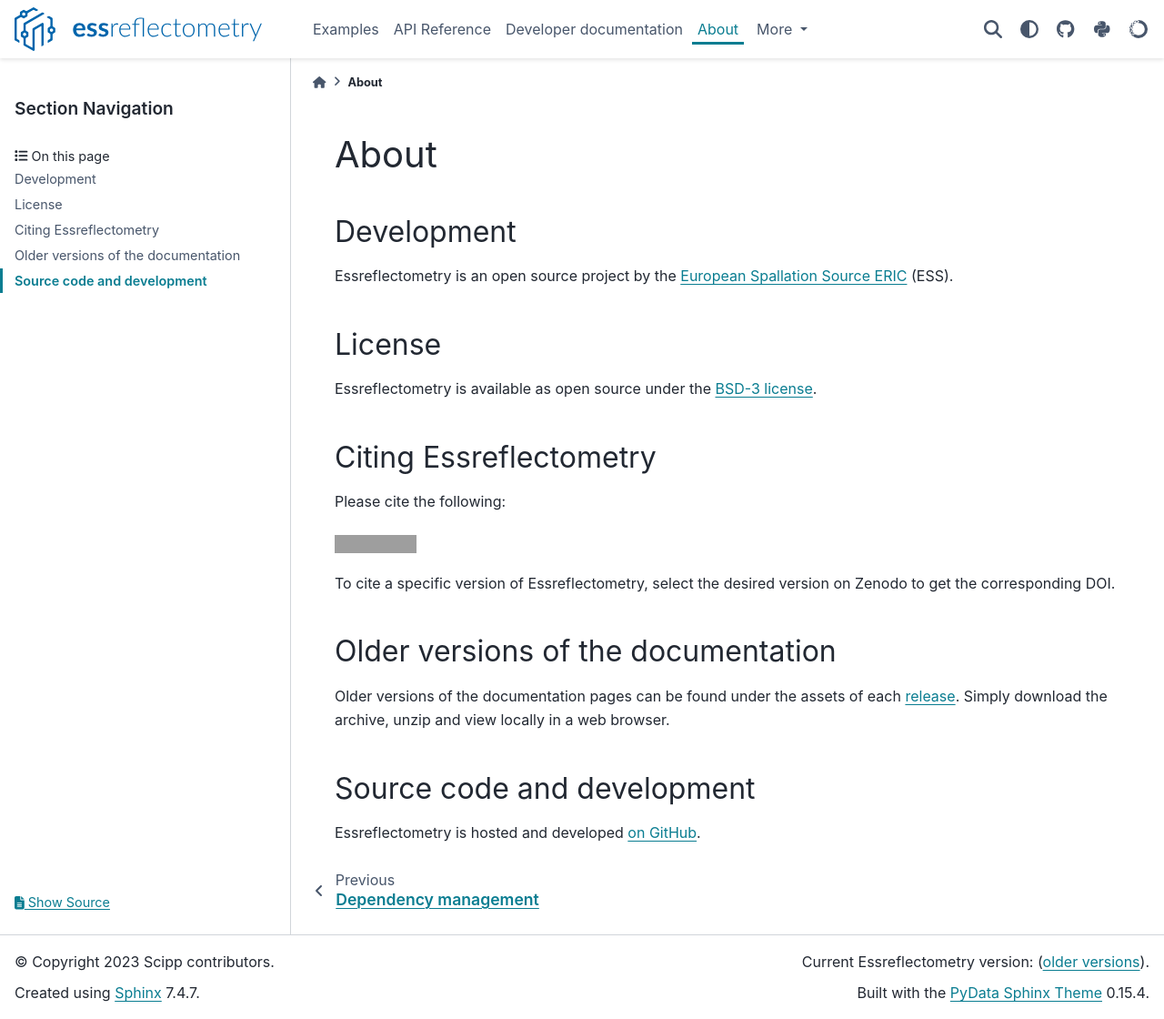
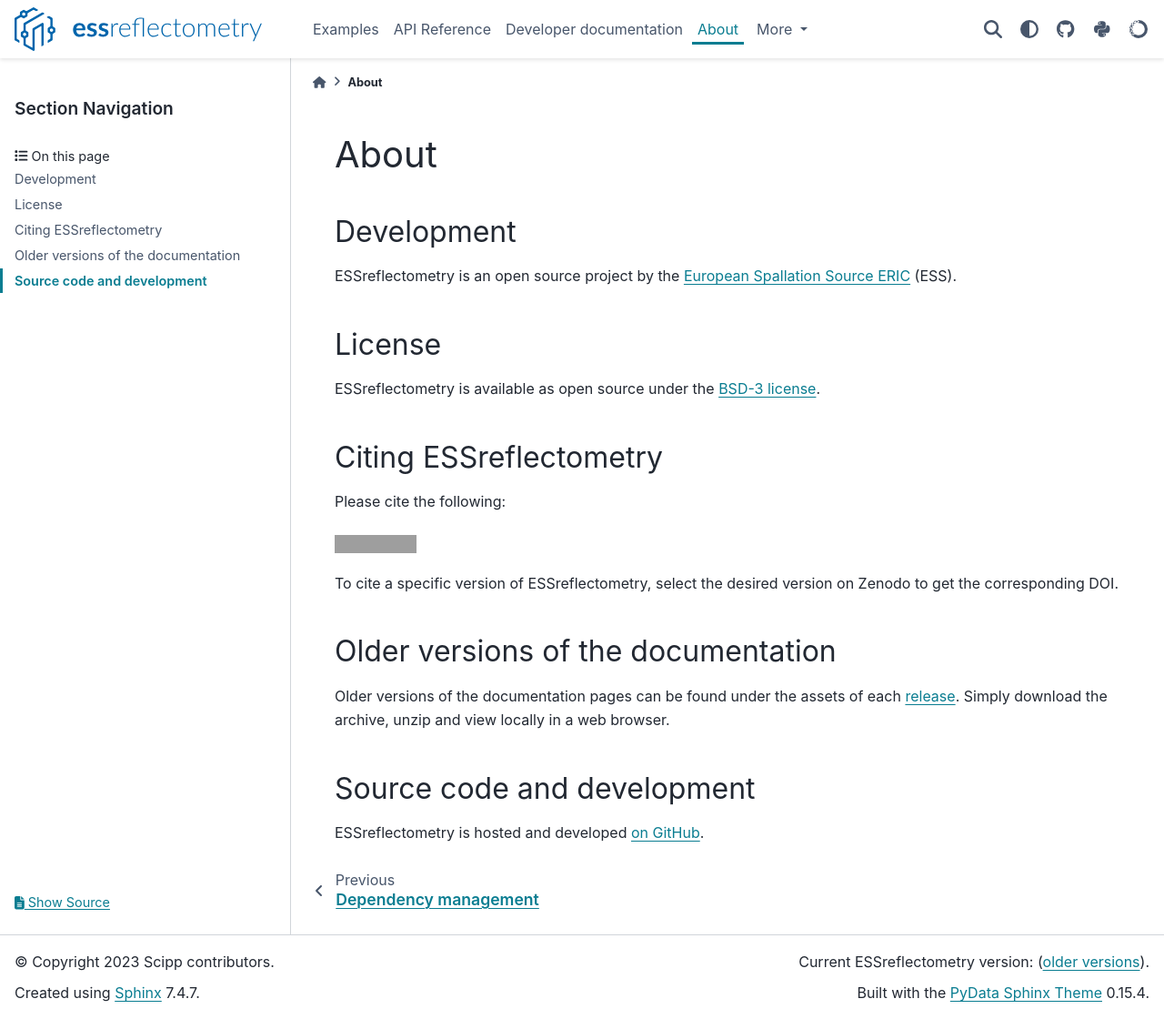
Before and after one commit to scipp/essreflectometry, a Sphinx documentation site: the page built from docs/about/index.md, in a window 1280 px wide and 1120 px high. Shown: the whole window at 91% size. Built offline with Sphinx 7.4.7 and the PyData theme 0.15.4, drawn with Linux system fonts in a browser that asks for light colours; the version number could not be read and is left out; grey boxes are pictures that could not be loaded.

Commit message:
Use common prettyname structure

```diff
--- a/docs/about/index.md
+++ b/docs/about/index.md
@@ -2,19 +2,19 @@
 
 ## Development
 
-Essreflectometry is an open source project by the [European Spallation Source ERIC](https://europeanspallationsource.se/) (ESS).
+ESSreflectometry is an open source project by the [European Spallation Source ERIC](https://europeanspallationsource.se/) (ESS).
 
 ## License
 
-Essreflectometry is available as open source under the [BSD-3 license](https://opensource.org/licenses/BSD-3-Clause).
+ESSreflectometry is available as open source under the [BSD-3 license](https://opensource.org/licenses/BSD-3-Clause).
 
-## Citing Essreflectometry
+## Citing ESSreflectometry
 
 Please cite the following:
 
 [![DOI](https://zenodo.org/badge/FIXME.svg)](https://zenodo.org/doi/10.5281/zenodo.FIXME)
 
-To cite a specific version of Essreflectometry, select the desired version on Zenodo to get the corresponding DOI.
+To cite a specific version of ESSreflectometry, select the desired version on Zenodo to get the corresponding DOI.
 
 ## Older versions of the documentation
 
@@ -23,4 +23,4 @@ Simply download the archive, unzip and view locally in a web browser.
 
 ## Source code and development
 
-Essreflectometry is hosted and developed [on GitHub](https://github.com/scipp/essreflectometry).
+ESSreflectometry is hosted and developed [on GitHub](https://github.com/scipp/essreflectometry).
--- a/docs/conf.py
+++ b/docs/conf.py
@@ -9,7 +9,7 @@ import essreflectometry
 sys.path.insert(0, os.path.abspath('.'))
 
 # General information about the project.
-project = u'Essreflectometry'
+project = u'ESSreflectometry'
 copyright = u'2023 Scipp contributors'
 author = u'Scipp contributors'
 
@@ -168,7 +168,7 @@ html_sidebars = {
     "**": ["sidebar-nav-bs", "page-toc"],
 }
 
-html_title = "Essreflectometry"
+html_title = "ESSreflectometry"
 html_logo = "_static/logo.svg"
 html_favicon = "_static/favicon.svg"
 
```
Also changed, not shown: CONTRIBUTING.md (+4 -4 lines), README.md (+1 -1 lines), docs/index.md (+1 -1 lines), .copier-answers.yml.
